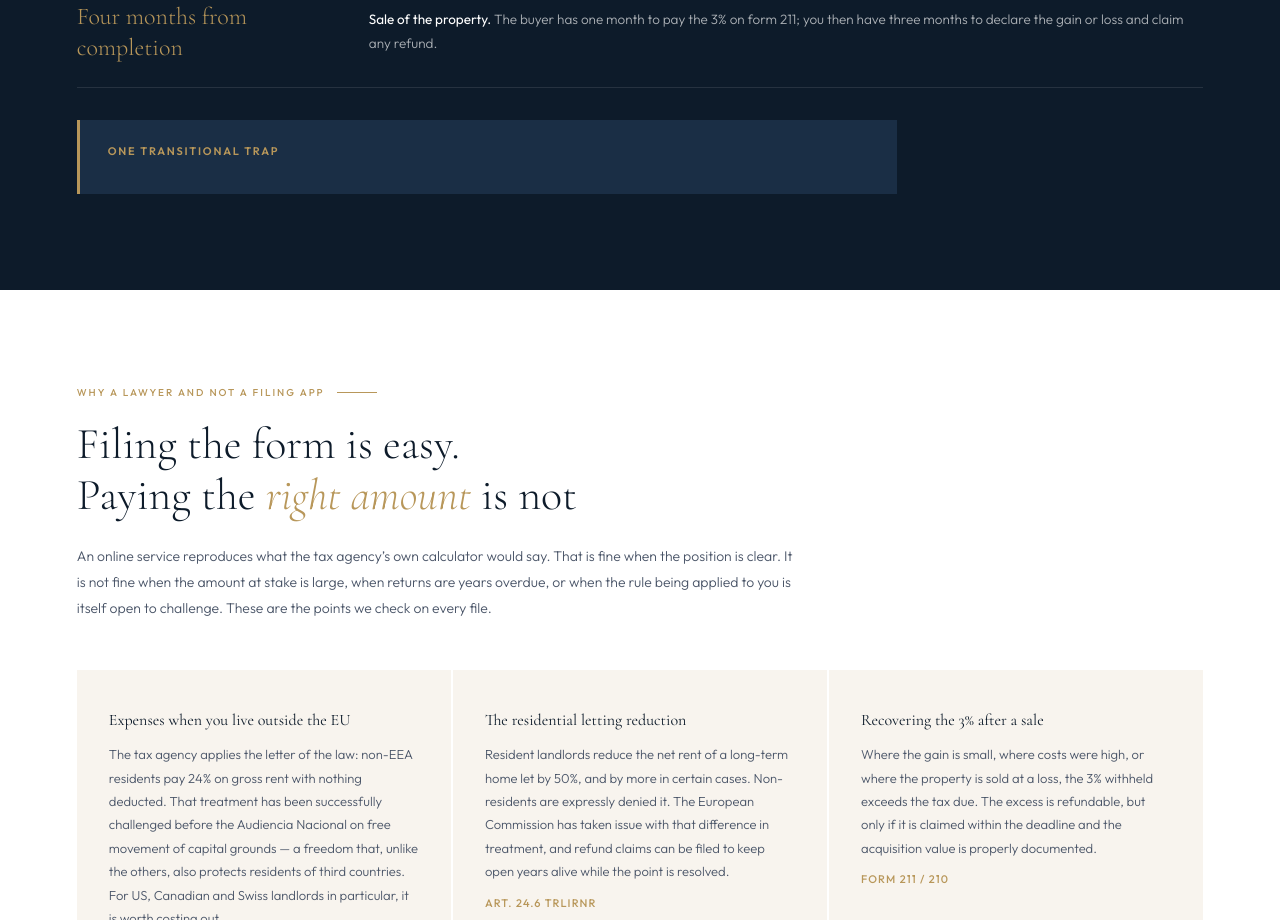
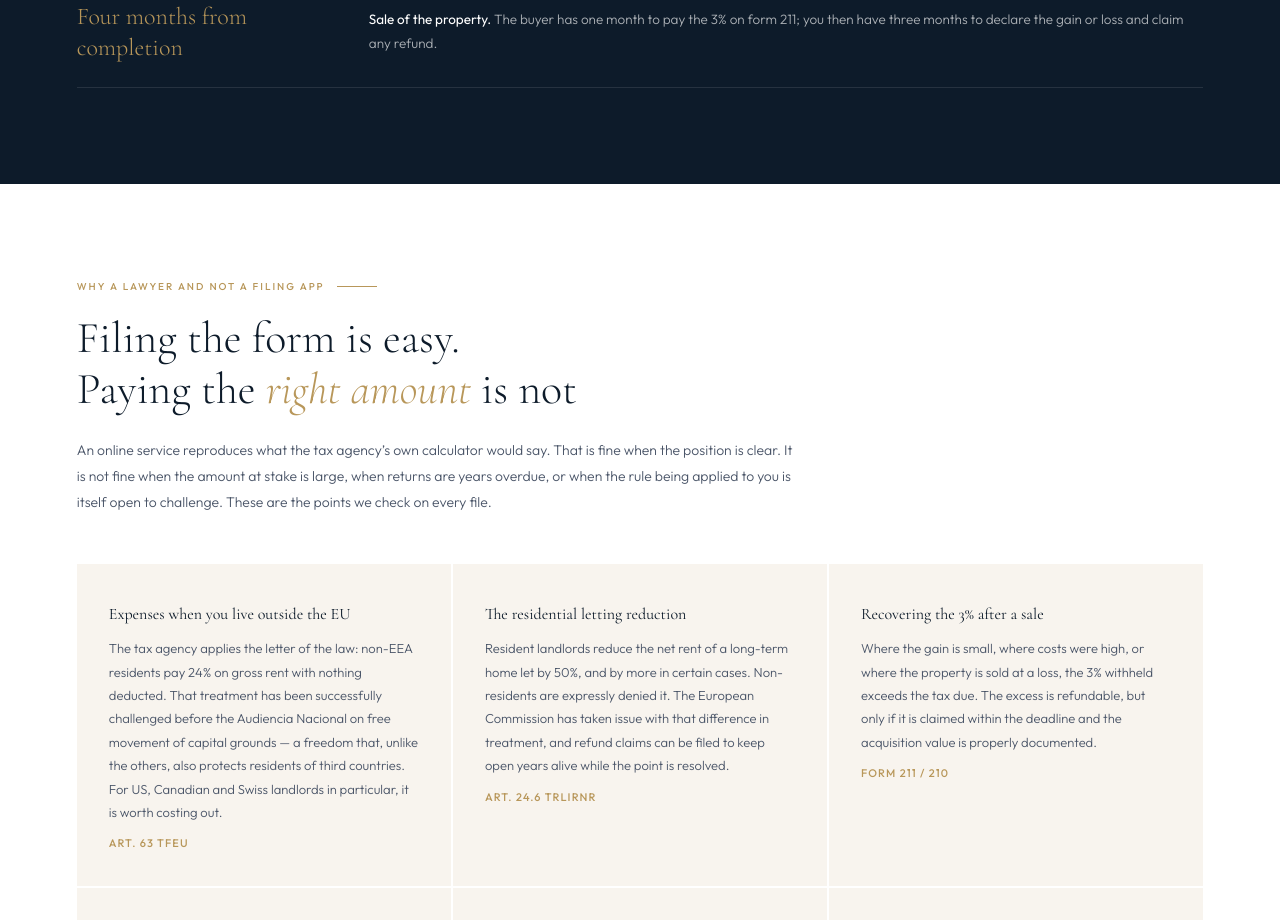
Before and after one commit to Ivanrm01/IRM-Abogados, a Next.js app: page /modelo-210-non-resident-tax in a window 1280 px wide. Shown: the part 3480-4400 px from the top of the page. Built offline with nearby package versions, Linux system fonts and the light colour scheme; no server answers.

Commit message:
Update page.jsx

```diff
--- a/app/modelo-210-non-resident-tax/page.jsx
+++ b/app/modelo-210-non-resident-tax/page.jsx
@@ -343,9 +343,6 @@ export default function NonResidentTaxPage() {
             </div>
           </div>
         </div>
-        <div className={styles.calNote}>
-          <div className={styles.calNoteTitle}>One transitional trap</div>
-        </div>
       </section>
 
       {/* QUÉ REVISAMOS */}
```
